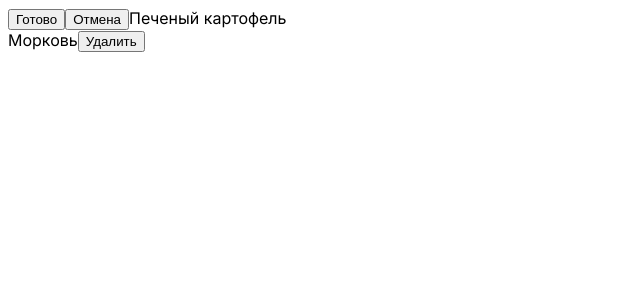
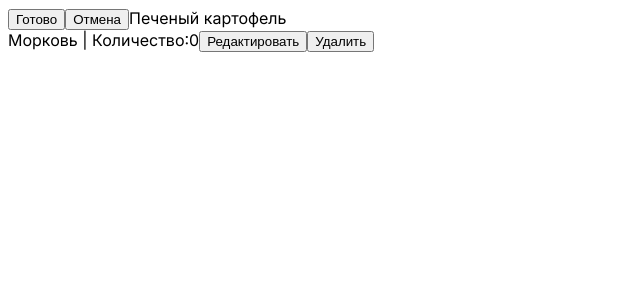
Before and after one commit to demons/fatburger, a Next.js app: page /groups/1/dishTemplates/1 in a window 1280 px wide. Shown: the top 300 px of the page, without its empty margins (0-640 px from the left). Built offline with nearby package versions, Linux system fonts and the light colour scheme.

Commit message:
Добавит возможность редактирование количества

```diff
--- a/app/groups/[groupId]/dishTemplates/[dishTemplateId]/page.js
+++ b/app/groups/[groupId]/dishTemplates/[dishTemplateId]/page.js
@@ -5,6 +5,8 @@ import { useRouter } from "next/navigation";
 import { useEffect, useState } from "react";
 
 export default function Page({ params }) {
+  const [count, setCount] = useState(0);
+  const [currentIngredientId, setCurrentIngredientId] = useState(0);
   const [dish, setDish] = useState({ ingredients: [] });
   const router = useRouter();
 
@@ -15,6 +17,22 @@ export default function Page({ params }) {
   useEffect(() => {
     setDish(createDishFromDishTemplate(dishTemplateId));
   }, []);
+
+  const handleCountChange = () => {
+    dish.ingredients = dish.ingredients.map((ingredient) => {
+      if (ingredient.id === currentIngredientId) {
+        const newIngredient = {
+          ...ingredient,
+          count,
+        };
+        setCount(0);
+        setCurrentIngredientId(0);
+        return newIngredient;
+      }
+      return ingredient;
+    });
+    setDish({ ...dish });
+  };
 
   const handleRemove = (ingredientId) => {
     dish.ingredients = dish.ingredients.filter(
@@ -38,10 +56,33 @@ export default function Page({ params }) {
   const renderedIngredients = dish.ingredients.map((ingredient) => {
     const product = getProductById(ingredient.productId);
 
+    let content;
+    if (currentIngredientId === ingredient.id) {
+      content = (
+        <>
+          <input
+            type="number"
+            value={count}
+            onChange={(e) => setCount(e.target.value)}
+          />
+          <button onClick={handleCountChange}>Готово</button>
+        </>
+      );
+    } else {
+      content = (
+        <>
+          Количество:{ingredient.count}
+          <button onClick={() => setCurrentIngredientId(ingredient.id)}>
+            Редактировать
+          </button>
+          <button onClick={() => handleRemove(ingredient.id)}>Удалить</button>
+        </>
+      );
+    }
+
     return (
       <div key={ingredient.id}>
-        {product.title}
-        <button onClick={() => handleRemove(ingredient.id)}>Удалить</button>
+        {product.title} | {content}
       </div>
     );
   });
```
